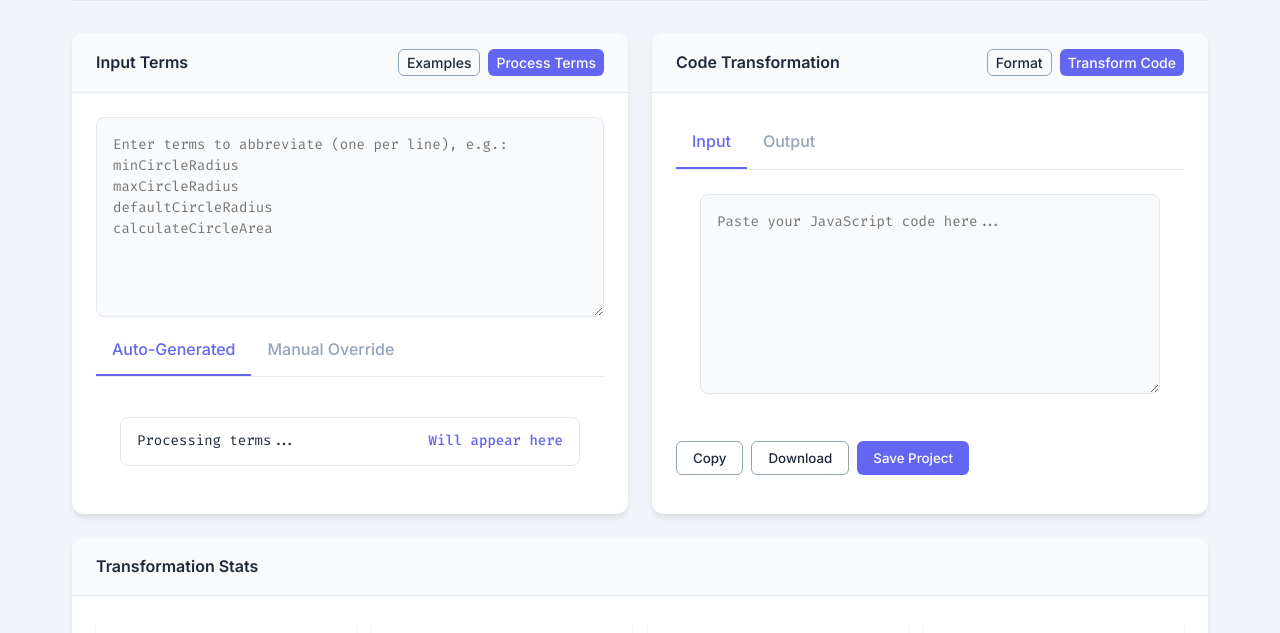
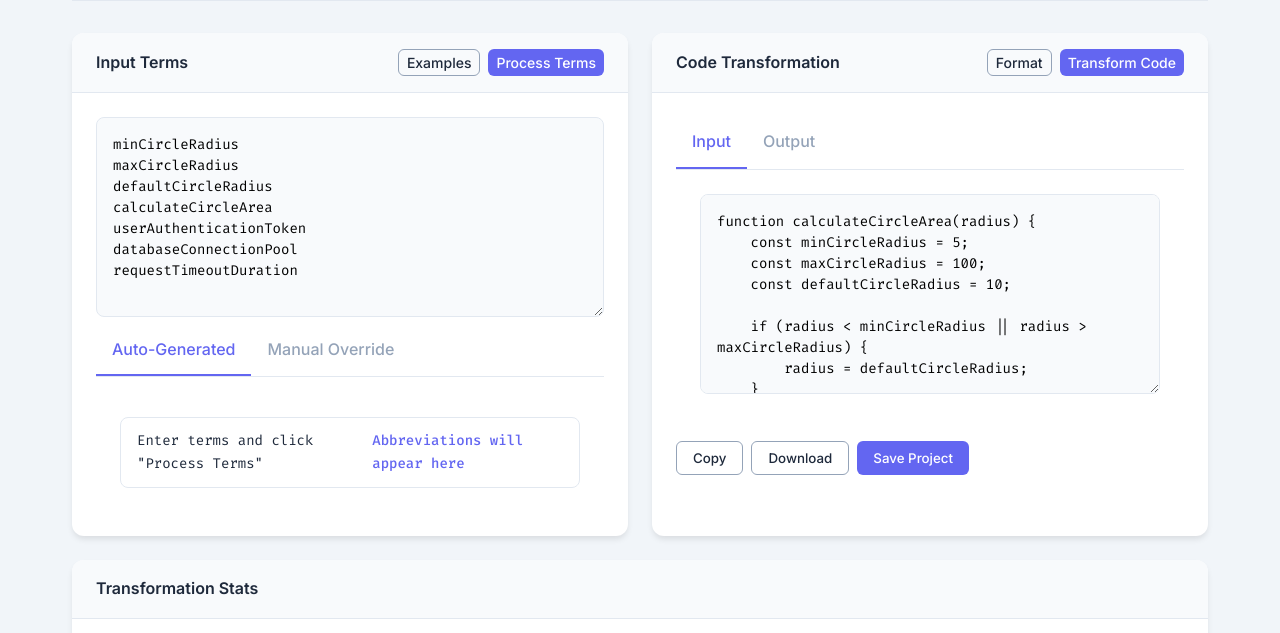
Before and after one commit to DXXTHLY/CodeCondensePro, a plain HTML site: page index.html in a window 1280 px wide. Both pictures are taken after a click on the button "Copy". Shown: the part 88-721 px from the top of the page. Drawn offline with Linux system fonts and the light colour scheme.

Commit message:
index.html

```diff
--- a/index.html
+++ b/index.html
@@ -351,7 +351,7 @@
                 <div class="card-header">
                     <div class="card-title">Input Terms</div>
                     <div class="btn-group">
-                        <button class="btn btn-outline btn-sm">Examples</button>
+                        <button class="btn btn-outline btn-sm" onclick="ccp.loadExamples()">Examples</button>
                         <button class="btn btn-primary btn-sm" onclick="applyTerms()">Process Terms</button>
                     </div>
                 </div>
@@ -371,8 +371,8 @@ calculateCircleArea"></textarea>
                         <div class="term-list" id="autoTermsList">
                             <!-- Auto-generated terms will appear here -->
                             <div class="term-item">
-                                <span class="term-original">Processing terms...</span>
-                                <span class="term-abbr">Will appear here</span>
+                                <span class="term-original">Enter terms and click "Process Terms"</span>
+                                <span class="term-abbr">Abbreviations will appear here</span>
                             </div>
                         </div>
                     </div>
@@ -405,7 +405,17 @@ calculateCircleArea"></textarea>
                     </div>
 
                     <div id="input-tab" class="tab-content active">
-                        <textarea id="codeInput" placeholder="Paste your JavaScript code here..."></textarea>
+                        <textarea id="codeInput" placeholder="Paste your JavaScript code here...">function calculateCircleArea(radius) {
+    const minCircleRadius = 5;
+    const maxCircleRadius = 100;
+    const defaultCircleRadius = 10;
+
+    if (radius < minCircleRadius || radius > maxCircleRadius) {
+        radius = defaultCircleRadius;
+    }
+
+    return Math.PI * radius * radius;
+}</textarea>
                     </div>
 
                     <div id="output-tab" class="tab-content">
@@ -413,7 +423,7 @@ calculateCircleArea"></textarea>
                     </div>
 
                     <div class="btn-group" style="margin-top: 1rem;">
-                        <button class="btn btn-outline">Copy</button>
+                        <button class="btn btn-outline" onclick="copyOutput()">Copy</button>
                         <button class="btn btn-outline">Download</button>
                         <button class="btn btn-primary">Save Project</button>
                     </div>
@@ -448,7 +458,7 @@ calculateCircleArea"></textarea>
         </div>
 
         <footer>
-            <p>CodeCondense Pro v1.0 · © 2023 · All rights reserved</p>
+            <p>CodeCondense Pro v1.2 · © 2025 · All rights reserved</p>
         </footer>
     </div>
 
@@ -515,7 +525,7 @@ calculateCircleArea"></textarea>
                     let prefix = '';
                     if (this.settings.ignoreCommon) {
                         for (const common of commonPrefixes) {
-                            if (firstPart.startsWith(common) {
+                            if (firstPart.startsWith(common)) {
                                 prefix = common;
                                 break;
                             }
@@ -693,6 +703,20 @@ calculateCircleArea"></textarea>
             ccp.processCode();
         }
 
+        function copyOutput() {
+            const output = document.getElementById('codeOutput');
+            output.select();
+            document.execCommand('copy');
+
+            // Show feedback
+            const button = event.target;
+            const originalText = button.textContent;
+            button.textContent = 'Copied!';
+            setTimeout(() => {
+                button.textContent = originalText;
+            }, 2000);
+        }
+
         // Initialize with examples
         ccp.loadExamples();
     </script>
```
